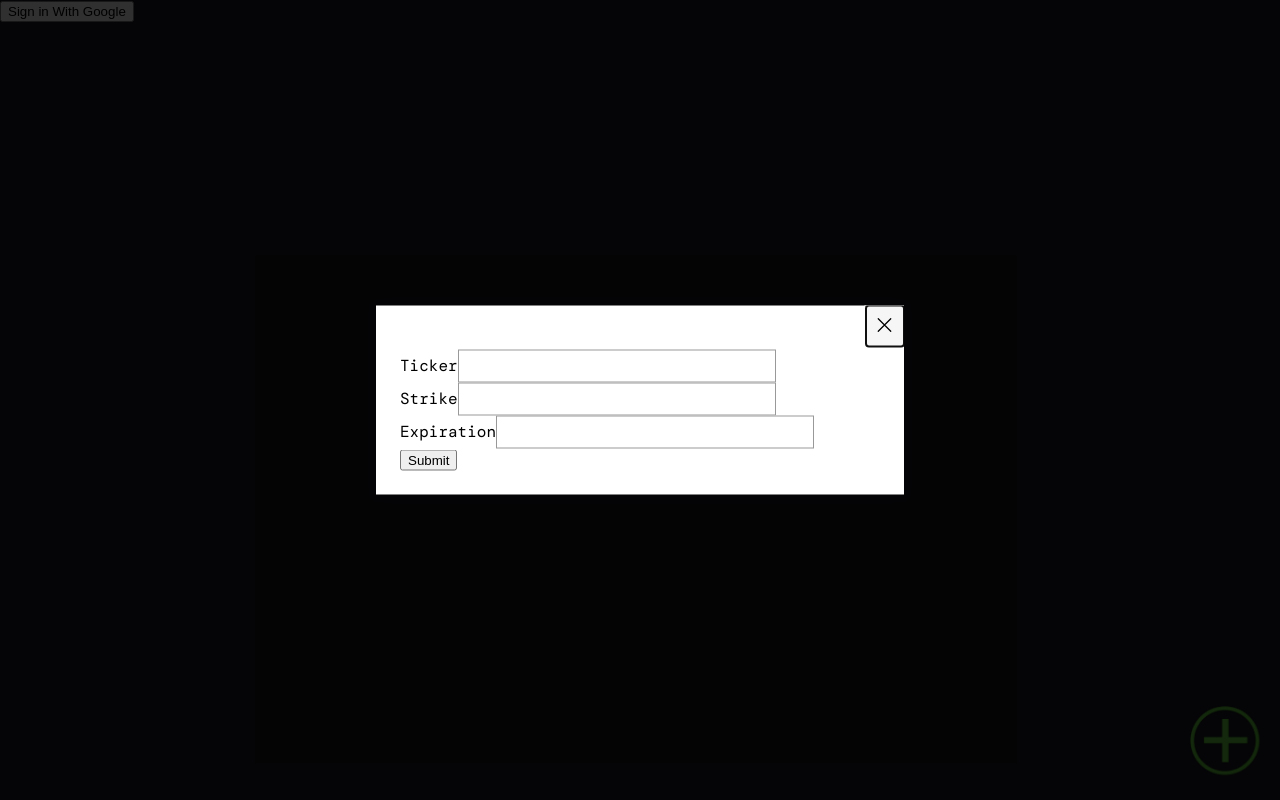
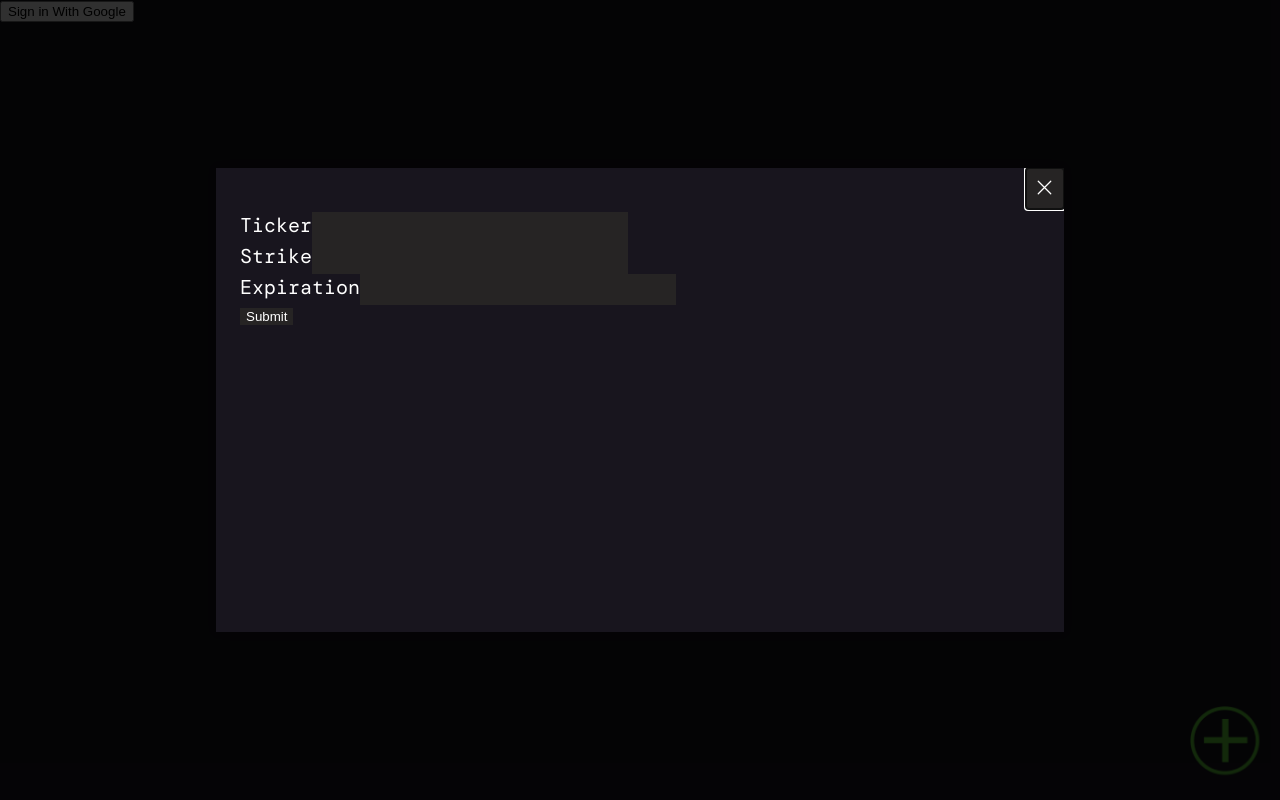
Before and after one commit to rashadphil/diamond-hands, a React (Create React App) app in the folder diamondhands/: page / in a window 1280 px wide. Both pictures are taken after a click on the picture 1225 px from the left and 740 px from the top of the page. Built offline with nearby package versions, Linux system fonts and the light colour scheme; no server answers; a web font is replaced by a local one.

Commit message:
fixed issue with CORS when making request

```diff
--- a/diamondhands/src/App.tsx
+++ b/diamondhands/src/App.tsx
@@ -11,8 +11,13 @@ import "firebase/auth";
 import { useAuthState } from "react-firebase-hooks/auth";
 import { useCollectionData } from "react-firebase-hooks/firestore";
 
+import { ApolloClient, InMemoryCache } from '@apollo/client';
+import { gql } from '@apollo/client';
+
 const auth = firebase.auth();
 const db = firebase.firestore();
+
+const cors_api_url = 'https://limitless-escarpment-41761.herokuapp.com'
 
 function App() {
     const [cards, updateCards] = useState([]);
@@ -63,19 +68,32 @@ function App() {
     }
     function onSubmit(event) {
         event.preventDefault(event); //prevents page from refreshing on form submit
-        let strike = event.target.strike.value;
+        // let strike = event.target.strike.value;
         let ticker = event.target.ticker.value;
-        let expiration = event.target.expiration.value;
-        addCard({
-            ticker: ticker,
-            strike: strike,
-            purchasePrice: 0.71,
-            currentPrice: 1.72,
-            todayReturn: 68.67,
-            totalReturn: 140.85,
-            exp: expiration,
-            type: "call",
-        });
+        fetch(`${cors_api_url}/https://query2.finance.yahoo.com/v7/finance/options/${ticker}`, {
+            method: "GET",
+            headers: new Headers({
+                'Origin': "http://localhost:3000",
+                'Content-Type': 'application/json',
+                'Accept': 'application/json'
+
+            }),
+            mode: "cors",
+        })
+            .then(res => res.json())
+            .then(response => console.log(response));
+
+        // let expiration = event.target.expiration.value;
+        // addCard({
+        //     ticker: ticker,
+        //     strike: strike,
+        //     purchasePrice: 0.71,
+        //     currentPrice: 1.72,
+        //     todayReturn: 68.67,
+        //     totalReturn: 140.85,
+        //     exp: expiration,
+        //     type: "call",
+        // });
     }
 
 
--- a/diamondhands/src/NewOption/OptionForm/Autocomplete/index.css
+++ b/diamondhands/src/NewOption/OptionForm/Autocomplete/index.css
@@ -35,3 +35,8 @@ input {
 .suggestions li:not(:last-of-type) {
     border-bottom: 1px solid #999;
 }
+
+.form-control {
+    background-color: #262424;
+    border: 0px;
+}
--- a/diamondhands/src/NewOption/OptionForm/Autocomplete/index.tsx
+++ b/diamondhands/src/NewOption/OptionForm/Autocomplete/index.tsx
@@ -112,7 +112,7 @@ function AutoComplete({ stocks, tickers, currentVal }) {
 
     return (
         <Fragment>
-            <input type="text" id="ticker" onChange={handleChange} value={suggestions.userInput} onKeyDown={onKeyDown} />
+            <input className="form-control" type="text" id="ticker" onChange={handleChange} value={suggestions.userInput} onKeyDown={onKeyDown} />
             <SuggestionList></SuggestionList>
         </Fragment>
     );
--- a/diamondhands/src/NewOption/OptionForm/Form/index.tsx
+++ b/diamondhands/src/NewOption/OptionForm/Form/index.tsx
@@ -12,7 +12,7 @@ for (let ticker in stocks_json) {
 
 
 const Form = ({ onSubmit }): JSX.Element => (
-    <form onSubmit={onSubmit} autoComplete="off" >
+    <form className="form" onSubmit={onSubmit} autoComplete="off" >
 
         <div className="form-group">
             <label htmlFor="ticker">Ticker</label>
--- a/diamondhands/src/NewOption/OptionForm/index.css
+++ b/diamondhands/src/NewOption/OptionForm/index.css
@@ -16,20 +16,19 @@
     width: 100%;
     height: 100%;
     padding: 2.5em 1.5em 1.5em 1.5em;
-    background-color: #ffffff;
+    background-color: #18151E;
     box-shadow: 0 0 10px 3px rgba(0, 0, 0, 0.1);
     overflow-y: auto;
     -webkit-overflow-scrolling: touch;
 }
 
-@media screen and (min-width: 500px) {
+@media screen and (min-width: 600px) {
     .modal-area {
         left: 50%;
         top: 50%;
-        height: auto;
         transform: translate(-50%, -50%);
-        max-width: 30em;
-        max-height: calc(100% - 1em);
+        max-width: 50em;
+        max-height: 25em;
     }
 }
 
@@ -39,7 +38,7 @@
     right: 0;
     padding: 0.5em;
     line-height: 1;
-    background: #f6f6f7;
+    background: #262424;
     border: 0;
     box-shadow: 0;
     cursor: pointer;
@@ -49,7 +48,7 @@
     width: 25px;
     height: 25px;
     fill: transparent;
-    stroke: black;
+    stroke: white;
     stroke-linecap: round;
     stroke-width: 2;
 }
@@ -76,5 +75,11 @@
 }
 
 .form label {
-    color: black;
+    color: white;
+    font-size: 20px;
 }
+
+.form-control {
+    background-color: #262424;
+    color: white;
+}
```
